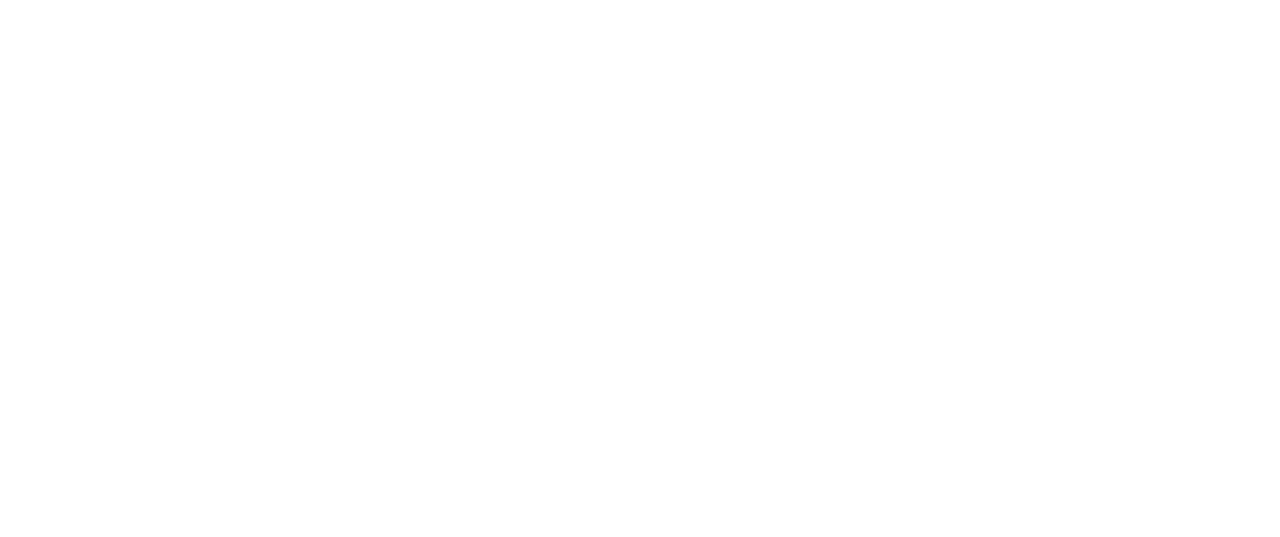
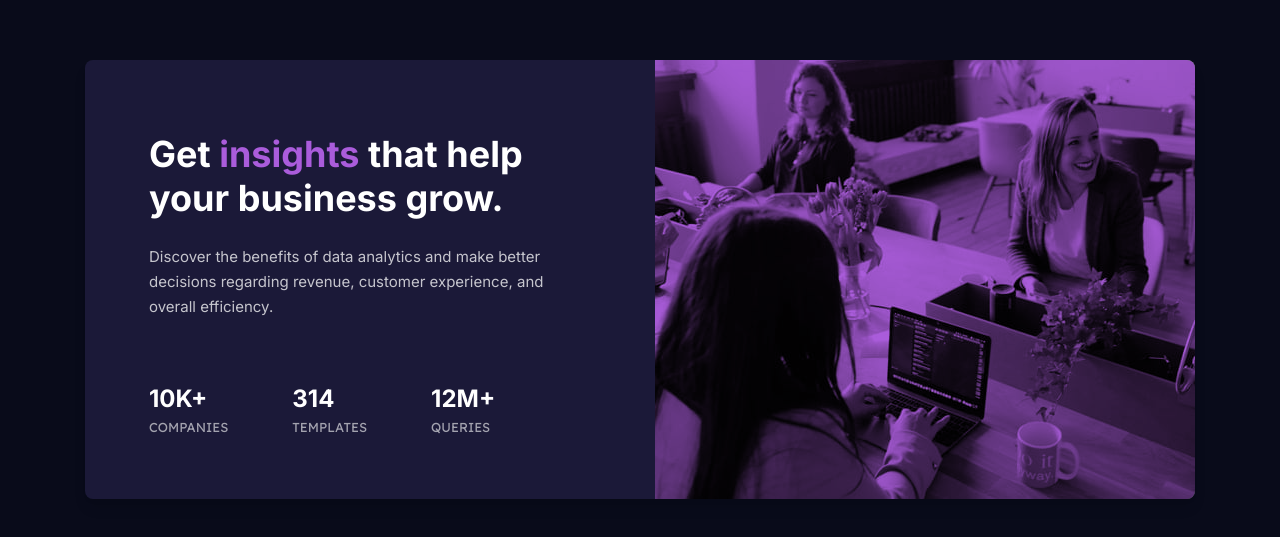
Before and after one commit to john-mirage/stats-preview-card-component, a React (Vite) app: page / in a window 1280 px wide. Shown: the part 121-658 px from the top of the page. Built offline with nearby package versions, Linux system fonts and the light colour scheme.

Commit message:
feat: add styles

```diff
--- a/src/components/App/component.tsx
+++ b/src/components/App/component.tsx
@@ -1,8 +1,12 @@
+import Card from "@components/Card";
 import { FunctionComponent } from "react";
+import "./style.css";
 
 const App: FunctionComponent = () => {
   return (
-    <div></div>
+    <div className="app">
+      <Card />
+    </div>
   );
 };
 
--- a/src/components/App/style.css
+++ b/src/components/App/style.css
@@ -0,0 +1,7 @@
+.app {
+  min-height: 100vh;
+  display: flex;
+  justify-content: center;
+  align-items: center;
+  padding: 5.5rem 1.5rem; /* 88px 24px */
+}
--- /dev/null
+++ b/src/components/Card/component.tsx
@@ -0,0 +1,51 @@
+import { FunctionComponent } from "react";
+import "./style.css";
+
+import headerMobileImage from "@images/image-header-mobile.jpg";
+import headerDesktopImage from "@images/image-header-desktop.jpg";
+import Stat from "@components/Stat";
+
+const stats = [
+  {
+    name: "companies",
+    value: "10k+",
+  },
+  {
+    name: "templates",
+    value: "314",
+  },
+  {
+    name: "queries",
+    value: "12m+",
+  }
+];
+
+const Card: FunctionComponent = () => {
+  return (
+    <main className="card">
+      <div className="card__header">
+        <picture className="card__picture">
+          <source srcSet={headerDesktopImage} media="(min-width: 1158px)" />
+          <img className="card__image" src={headerMobileImage} alt="People in a meeting" draggable="false" />
+        </picture>
+        <div className="card__overlay"></div>
+      </div>
+      <div className="card__body">
+        <h1 className="card__title">Get <span className="card__titleEmphase">insights</span> that help your business grow.</h1>
+        <p className="card__subtitle">Discover the benefits of data analytics and make better decisions regarding revenue, customer experience, and overall efficiency.</p>
+        <ul className="card__statList">
+          {stats.map((stat) => (
+            <Stat
+              key={stat.name}
+              className="card__stat"
+              statName={stat.name}
+              statValue={stat.value}
+            />
+          ))}
+        </ul>
+      </div>
+    </main>
+  );
+}
+
+export default Card;
--- /dev/null
+++ b/src/components/Card/index.ts
@@ -0,0 +1,3 @@
+import Card from "./component";
+
+export default Card;
--- /dev/null
+++ b/src/components/Card/style.css
@@ -0,0 +1,128 @@
+.card {
+  width: 100%;
+  max-width: 32rem;
+  overflow: hidden;
+  border-radius: 0.5rem; /* 8px */
+  background-color: var(--color-dark-desaturated-blue);
+  box-shadow: 0 10px 15px -3px rgb(0 0 0 / 0.1), 0 4px 6px -4px rgb(0 0 0 / 0.1);
+}
+
+.card__header {
+  position: relative;
+}
+
+.card__image {
+  width: 100%;
+}
+
+.card__overlay {
+  position: absolute;
+  z-index: 100;
+  top: 0;
+  left: 0;
+  width: 100%;
+  height: 100%;
+  background-color: var(--color-soft-violet);
+  mix-blend-mode: multiply;
+}
+
+.card__body {
+  padding: 2.5rem 2rem 2rem 2rem; /* 40px 32px */
+  text-align: center;
+}
+
+.card__title {
+  margin-bottom: 1rem; /* 16px */
+  font-family: var(--font-inter);
+  font-size: 1.75rem; /* 28px */
+  font-weight: 700;
+  line-height: 2rem; /* 32px */
+  color: var(--color-white);
+}
+
+.card__titleEmphase {
+  color: var(--color-soft-violet);
+}
+
+.card__subtitle {
+  margin-bottom: 2rem; /* 24px */
+  font-family: var(--font-inter);
+  font-size: 0.9375rem; /* 15px */
+  font-weight: 400;
+  line-height: 1.5625rem; /* 25px */
+  color: var(--color-slighly-transparent-white-p);
+}
+
+.card__statList {
+  margin-top: -0.875rem; /* 14px */
+  margin-bottom: -0.875rem;
+}
+
+.card__stat {
+  padding-top: 0.875rem;
+  padding-bottom: 0.875rem;
+}
+
+@media screen and (min-width: 512px) {
+  .card__statList {
+    margin: 0 -2rem;
+    display: flex;
+    flex-direction: row;
+    justify-content: center;
+    align-items: center;
+  }
+
+  .card__stat {
+    padding: 0 2rem;
+  }
+}
+
+@media screen and (min-width: 1158px) {
+  .card {
+    display: flex;
+    flex-direction: row;
+    align-items: stretch;
+    max-width: 69.375rem; /* 1110px */
+  }
+
+  .card__header {
+    flex: none;
+    order: 2;
+    width: 33.75rem; /* 540px */
+  }
+
+  .card__picture {
+    position: absolute;
+    z-index: 10;
+    top: 0;
+    left: 0;
+    width: 100%;
+    height: 100%;
+  }
+
+  .card__image {
+    height: 100%;
+    object-fit: cover;
+  }
+
+  .card__body {
+    flex: 1;
+    order: 1;
+    padding: 4.5rem 4rem 4rem 4rem; /* 72px 64px */
+    text-align: left;
+  }
+
+  .card__title {
+    margin-bottom: 1.5rem; /* 24px */
+    font-size: 2.25rem; /* 36px */
+    line-height: 2.75rem; /* 44px */
+  }
+
+  .card__subtitle {
+    margin-bottom: 4rem; /* 64px */
+  }
+
+  .card__statList {
+    justify-content: flex-start;
+  }
+}
--- /dev/null
+++ b/src/components/Stat/component.tsx
@@ -0,0 +1,19 @@
+import { FunctionComponent } from "react";
+import "./style.css";
+
+interface Props {
+  className: string;
+  statName: string;
+  statValue: string;
+}
+
+const Stat: FunctionComponent<Props> = ({ className, statName, statValue }) => {
+  return (
+    <li className={`stat ${className}`}>
+      <p className="stat__value">{statValue}</p>
+      <p className="stat__name">{statName}</p>
+    </li>
+  );
+}
+
+export default Stat;
--- /dev/null
+++ b/src/components/Stat/index.ts
@@ -0,0 +1,3 @@
+import Stat from "./component";
+
+export default Stat;
--- /dev/null
+++ b/src/components/Stat/style.css
@@ -0,0 +1,22 @@
+.stat {
+  display: block;
+}
+
+.stat__value {
+  margin-bottom: 0.25rem; /* 4px */
+  font-family: var(--font-inter);
+  font-size: 1.5rem; /* 24px */
+  font-weight: 700;
+  line-height: 2rem; /* 32px */
+  color: var(--color-white);
+  text-transform: uppercase;
+}
+
+.stat__name {
+  font-family: var(--font-lexend);
+  font-size: 0.8125rem; /* 13px */
+  font-weight: 400;
+  line-height: 1rem; /* 16px */
+  color: var(--color-slighly-transparent-white-h);
+  text-transform: uppercase;
+}
--- a/src/main.css
+++ b/src/main.css
@@ -12,3 +12,7 @@
   --font-inter: 'Inter', var(--font-fallback);
   --font-lexend: 'Lexend Deca', var(--font-fallback);
 }
+
+body {
+  background-color: var(--color-very-dark-blue);
+}
--- a/src/styles/reset.css
+++ b/src/styles/reset.css
@@ -1,11 +1,9 @@
-/* Box sizing rules */
 *,
 *::before,
 *::after {
   box-sizing: border-box;
 }
 
-/* Remove default margin */
 body,
 h1,
 h2,
@@ -19,55 +17,30 @@
   margin: 0;
 }
 
-/* Remove list styles on ul, ol elements with a list role, which suggests default styling will be removed */
-ul[role="list"],
-ol[role="list"] {
+ul,
+ol {
+  margin: 0;
   list-style: none;
+  padding: 0;
 }
 
-/* Set core root defaults */
-html:focus-within {
-  scroll-behavior: smooth;
-}
-
-/* Set core body defaults */
 body {
-  min-height: 100vh;
-  text-rendering: optimizeSpeed;
   line-height: 1.5;
 }
 
-/* A elements that don't have a class get default styles */
-a:not([class]) {
-  text-decoration-skip-ink: auto;
+a {
+  text-decoration: none;
 }
 
-/* Make images easier to work with */
 img,
 picture {
   max-width: 100%;
   display: block;
 }
 
-/* Inherit fonts for inputs and buttons */
 input,
 button,
 textarea,
 select {
   font: inherit;
 }
-
-/* Remove all animations and transitions for people that prefer not to see them */
-@media (prefers-reduced-motion: reduce) {
-  html:focus-within {
-   scroll-behavior: auto;
-  }
-  *,
-  *::before,
-  *::after {
-    animation-duration: 0.01ms !important;
-    animation-iteration-count: 1 !important;
-    transition-duration: 0.01ms !important;
-    scroll-behavior: auto !important;
-  }
-}
--- a/vite.config.ts
+++ b/vite.config.ts
@@ -4,6 +4,7 @@
 
 // https://vitejs.dev/config/
 export default defineConfig({
+  base: "/stats-preview-card-component/",
   plugins: [react()],
   resolve: {
     alias: {
```
